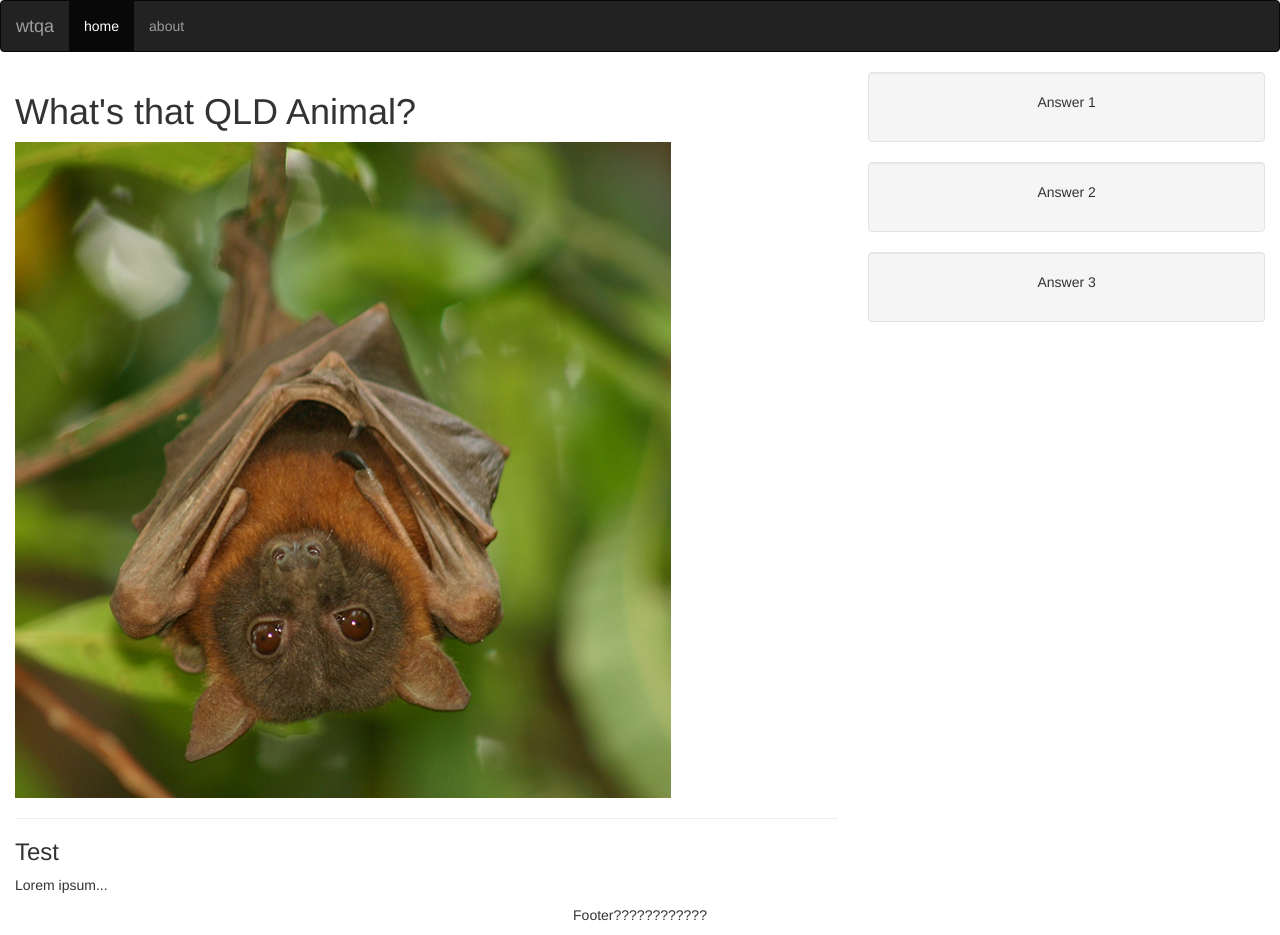
After one commit to FrederickTheGr8/DECO1800-TeamRocketWebsite, a PHP site: page /game.php in a window 1280 px wide. The commit adds this page. Run offline with PHP 8.4, Linux system fonts and the light colour scheme.

Commit message:
basic layout

```diff
--- /dev/null
+++ b/game.php
@@ -0,0 +1,64 @@
+<!DOCTYPE html>
+<html lang="en">
+<head>
+  <title>What's that QLD Animal Game</title>
+  <meta charset="utf-8">
+  <meta name="viewport" content="width=device-width, initial-scale=1">
+  <link rel="stylesheet" href="https://maxcdn.bootstrapcdn.com/bootstrap/3.4.1/css/bootstrap.min.css">
+  <script src="https://ajax.googleapis.com/ajax/libs/jquery/3.5.1/jquery.min.js"></script>
+  <script src="https://maxcdn.bootstrapcdn.com/bootstrap/3.4.1/js/bootstrap.min.js"></script>
+</head>
+<body>
+
+<nav class="navbar navbar-inverse">
+  <div class="container-fluid">
+    <div class="navbar-header">
+      <button type="button" class="navbar-toggle" data-toggle="collapse" data-target="#myNavbar">
+        <span class="icon-bar"></span>
+        <span class="icon-bar"></span>
+        <span class="icon-bar"></span>
+      </button>
+      <a class="navbar-brand" href="#">wtqa</a>
+    </div>
+    <div class="collapse navbar-collapse" id="myNavbar">
+      <ul class="nav navbar-nav">
+        <li class="active"><a href="index.php">home</a></li>
+        <li><a href="#">about</a></li>
+      </ul>
+    </div>
+  </div>
+</nav>
+
+<div class="container-fluid text-center">
+  <div class="row content">
+    <!--<div class="col-sm-2 sidenav">
+      <p><a href="#">Link</a></p>
+
+    </div>-->
+    <div class="col-sm-8 text-left">
+      <h1>What's that QLD Animal?</h1>
+      <img src="images/littleredflyingfox.png">
+      <hr>
+      <h3>Test</h3>
+      <p>Lorem ipsum...</p>
+    </div>
+    <div class="col-sm-4 sidenav">
+      <div class="well">
+        <p>Answer 1</p>
+      </div>
+      <div class="well">
+        <p>Answer 2</p>
+      </div>
+	  <div class="well">
+        <p>Answer 3</p>
+      </div>
+    </div>
+  </div>
+</div>
+
+<footer class="container-fluid text-center">
+  <p>Footer????????????</p>
+</footer>
+
+</body>
+</html>
```
Also changed, not shown: css/style.css (+33 -0 lines), index.html (deleted, +0 -27 lines), index.php (added, +30 -0 lines), images/littleredflyingfox.png (added), 1 other file.
